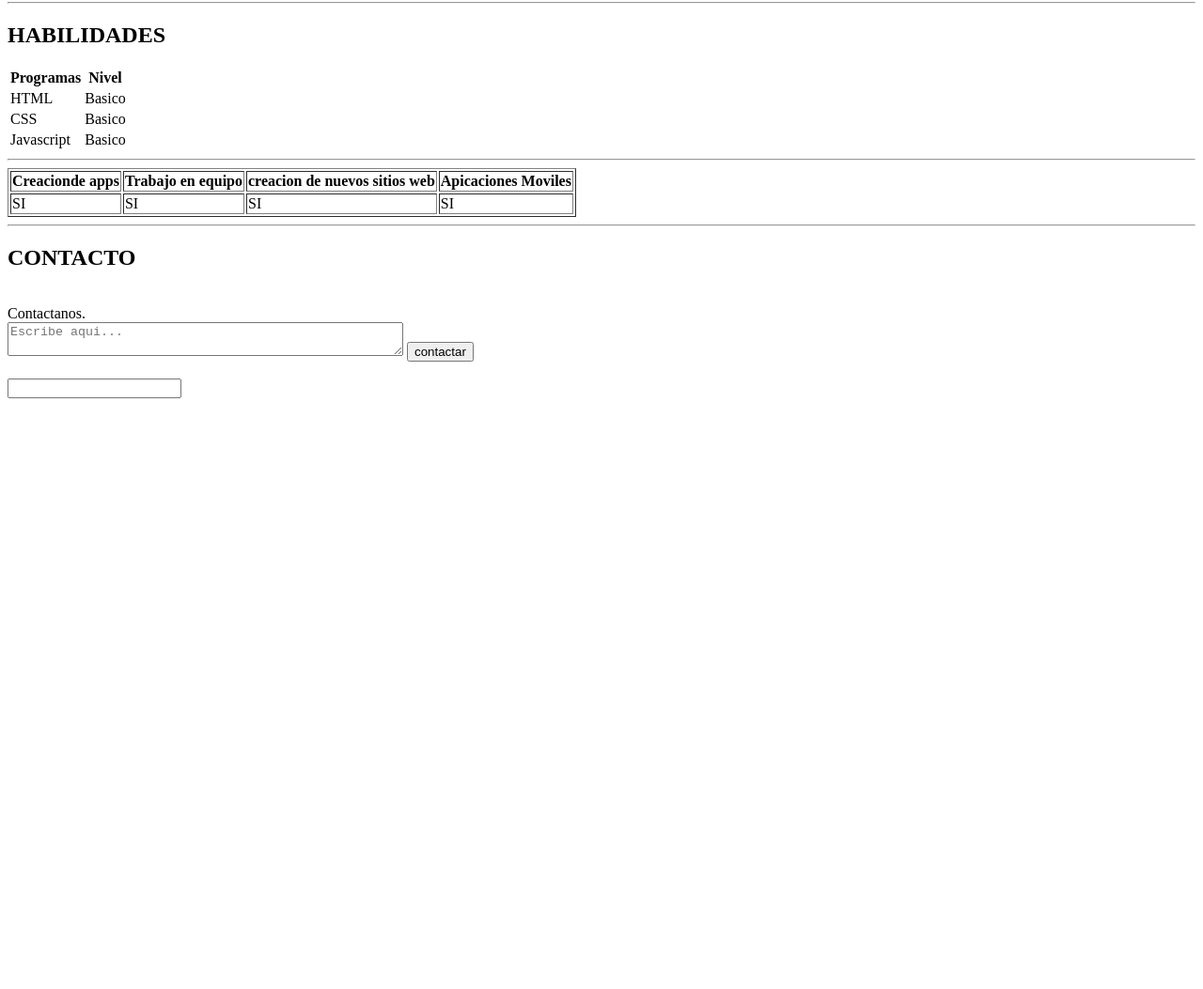
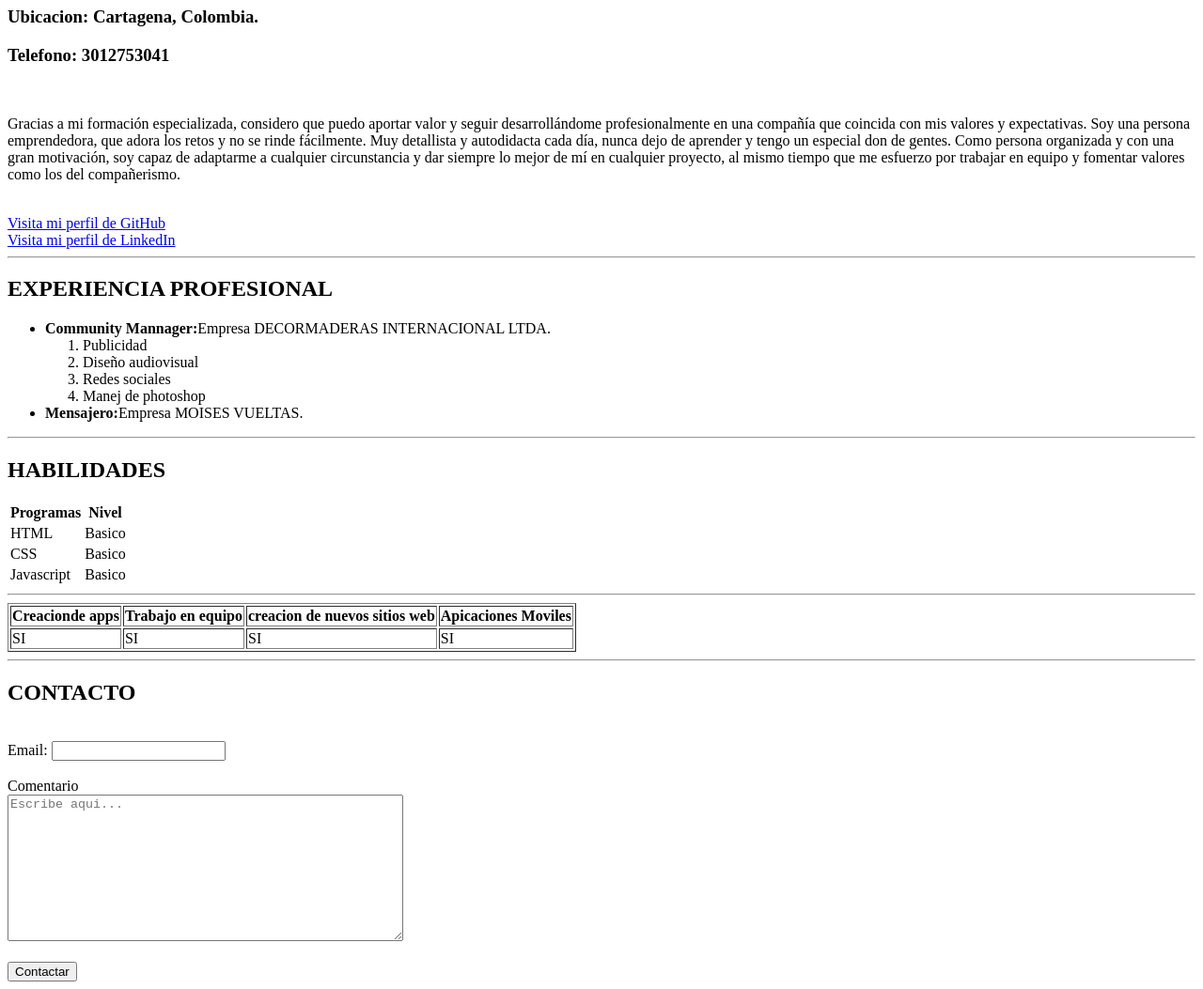
Before and after one commit to darwinweb/Hoja-de-Vida-en-HTML, a plain HTML site: page index.html in a window 1280 px wide. Shown: the part 658-1711 px from the top of the page at 94% size. Before the commit the page ends 1098 px from the top, so only its background shows below. Drawn offline with Linux system fonts and the light colour scheme.

Commit message:
ultimos arreglos

```diff
--- a/index.html
+++ b/index.html
@@ -9,6 +9,7 @@
     <header>
         <h1>HOJA DE VIDA</h1>
     </header>
+    <img src="img/foto.jpg.jpg" width="200"/>
     <br>
     <h2>INFORMACION PERSONAL</h2>
     <br>
@@ -18,6 +19,15 @@
     <h3>Ubicacion: Cartagena, Colombia.</h3>
     <h3>Telefono: 3012753041</H3>
     <br>
+    <p>Gracias a mi formación especializada, considero que puedo aportar valor y seguir
+        desarrollándome profesionalmente en una compañía que coincida con mis valores
+        y expectativas. Soy una persona emprendedora, que adora los retos y no se rinde fácilmente. Muy
+        detallista y autodidacta cada día, nunca dejo de aprender y tengo un especial don
+        de gentes. Como persona organizada y con una gran motivación, soy capaz de
+        adaptarme a cualquier circunstancia y dar siempre lo mejor de mí en cualquier
+        proyecto, al mismo tiempo que me esfuerzo por trabajar en equipo y fomentar
+        valores como los del compañerismo.</p>
+        <br>
     <a href="https://github.com/dashboard" >Visita mi perfil de GitHub</a> <br>
     <a href="https://www.linkedin.com/in/darwin-guti%C3%A9rrez-06b70727a" >Visita mi perfil de LinkedIn</a>
     <hr>
@@ -71,12 +81,14 @@
     <hr>
     <h2>CONTACTO</h2>
     <br>
-    <label>Contactanos.</label><br>
-    <textarea placeholder="Escribe aqui..." type="texto" name="comentario" cols="50" ></textarea>
-    <button>contactar</button>
+    <form>
+    <label for="email" >Email:</label>
+    <input type="text" name="email"  id="email" >
     <br><br>
-    <input type="texto" name="email" for="email" id="correo" >
-    <p></p>
-
+    <label>Comentario</label><br>
+    <textarea placeholder="Escribe aqui..." id="comentario" name="comentario" cols="50" rows="10" ></textarea>
+    <br><br>
+    <button>Contactar</button>
+    </form>
 </body>
 </html>
```
Also changed, not shown: img/foto.jpg.jpg (added).
